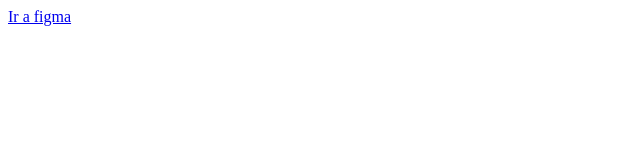
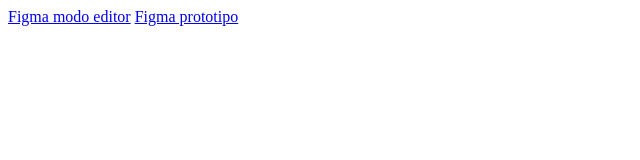
Before and after one commit to agussbergamo/interfaces, a plain HTML site: page index.html in a window 1280 px wide. Shown: the whole page, without its empty margins (0-640 px from the left). Drawn offline with Linux system fonts and the light colour scheme.

Commit message:
Agregamos links a figma

```diff
--- a/index.html
+++ b/index.html
@@ -7,6 +7,7 @@
     <title>OnGaming</title>
 </head>
 <body>
-    <a href="https://www.figma.com/files/team/1145056635965543137">Ir a figma</a>
+    <a href="https://www.figma.com/file/294eass7uuA8MlF9JHRDml/Entregable1?node-id=0%3A1">Figma modo editor</a>
+    <a href="https://www.figma.com/proto/294eass7uuA8MlF9JHRDml/Entregable1?node-id=87%3A501&scaling=min-zoom&page-id=87%3A500&starting-point-node-id=87%3A501">Figma prototipo</a>
 </body>
 </html>
```
